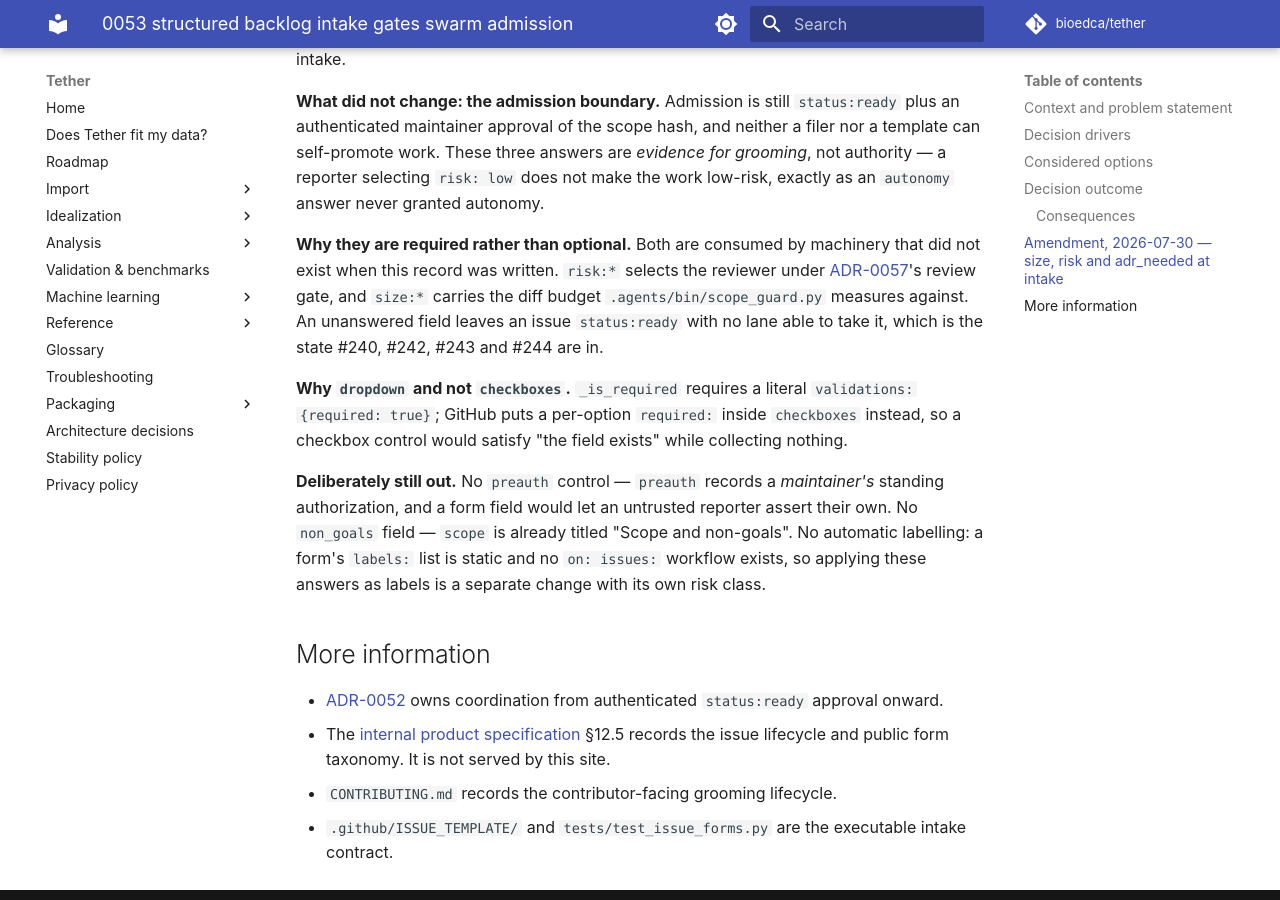
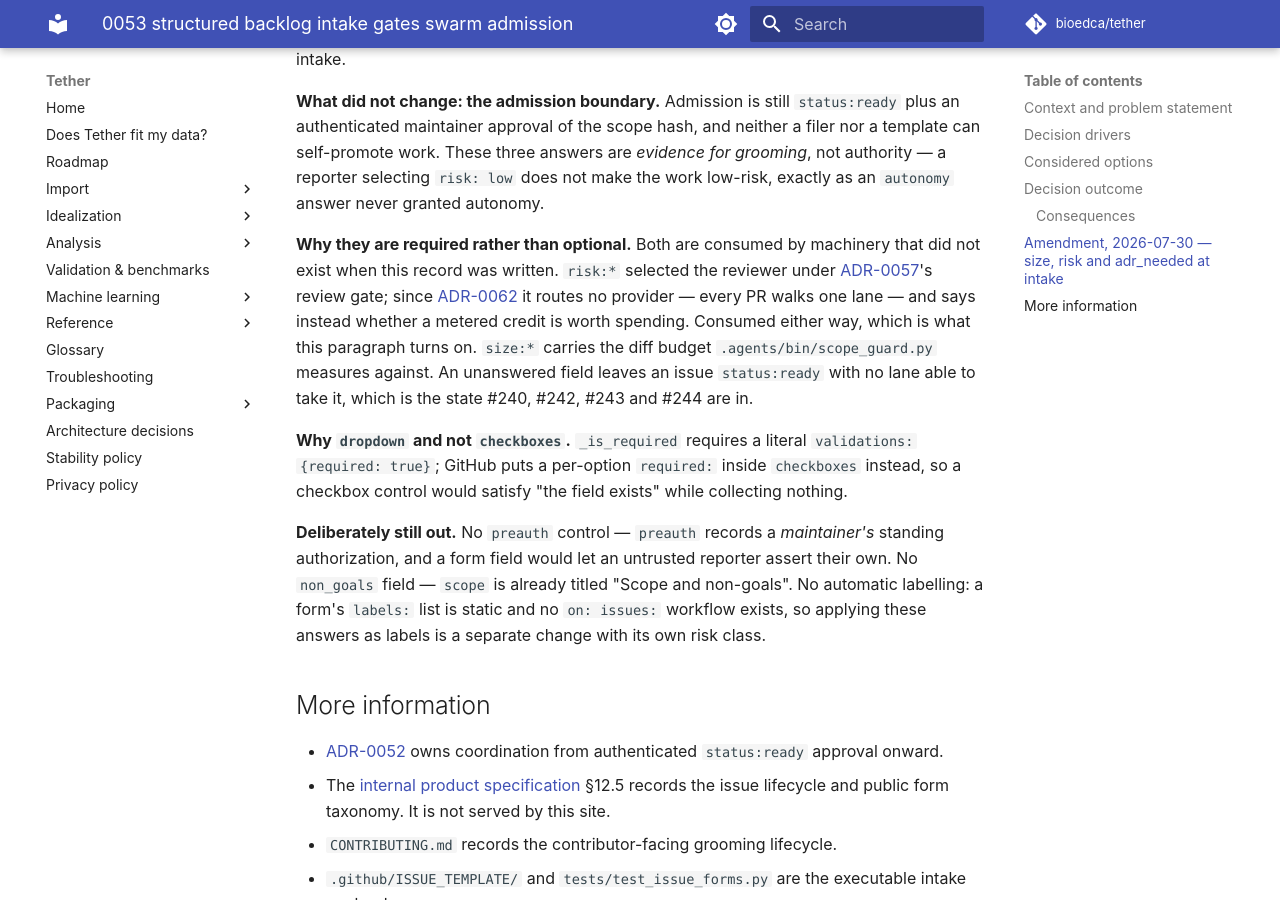
Before and after one commit to bioedca/tether, an MkDocs documentation site: the page built from docs/adr/0053-structured-backlog-intake-gates-swarm-admission.md, in a window 1280 px wide and 900 px high, scrolled down 2977 px. Built offline with MkDocs 1.6.1 and Material for MkDocs 9.7.7, drawn with Linux system fonts in a browser that asks for light colours; comment, search, counter and statistics services are not loaded; the version menu is left out.

Commit message:
ci(agents): stop the issue forms saying risk picks the reviewer
Codex is right and my previous sweep was not a sweep. I checked the forms'
OPTIONS, which already named the lane, and never read the field description
sitting directly above them: "This picks the reviewer, not the priority." Five
forms asserting the routing the same commit had just removed, immediately above
four options that all name one lane.

Sweeping properly this time found two more it had not reached:

tests/test_issue_forms.py contradicted itself eight lines apart - a comment
saying `risk` selects the reviewer, then RISK_OPTIONS documented as "risk no
longer picks the reviewer".

ADR-0053 justifies requiring the field by pointing at what consumes it, and
pointed at ADR-0057's review gate, which ADR-0062 supersedes. Corrected rather
than rewritten: the record's reasoning is that the field is consumed, and that
is still true - only what consumes it changed. The pointer now names the
superseding record instead of sending a reader to a rule that no longer exists.

The forms now say what risk decides: how much scrutiny, not the priority and
not the reviewer, and so whether a metered credit is worth spending.

Refs: #384

```diff
--- a/docs/adr/0053-structured-backlog-intake-gates-swarm-admission.md
+++ b/docs/adr/0053-structured-backlog-intake-gates-swarm-admission.md
@@ -121,8 +121,11 @@ neither a filer nor a template can self-promote work. These three answers are
 make the work low-risk, exactly as an `autonomy` answer never granted autonomy.
 
 **Why they are required rather than optional.** Both are consumed by machinery
-that did not exist when this record was written. `risk:*` selects the reviewer
-under [ADR-0057](0057-github-native-swarm-coordination.md)'s review gate, and
+that did not exist when this record was written. `risk:*` selected the reviewer
+under [ADR-0057](0057-github-native-swarm-coordination.md)'s review gate; since
+[ADR-0062](0062-draft-first-review-lane-with-metered-providers.md) it routes no
+provider — every PR walks one lane — and says instead whether a metered credit is
+worth spending. Consumed either way, which is what this paragraph turns on.
 `size:*` carries the diff budget `.agents/bin/scope_guard.py` measures against.
 An unanswered field leaves an issue `status:ready` with no lane able to take it,
 which is the state #240, #242, #243 and #244 are in.
```
Also changed, not shown: 6 other files.
